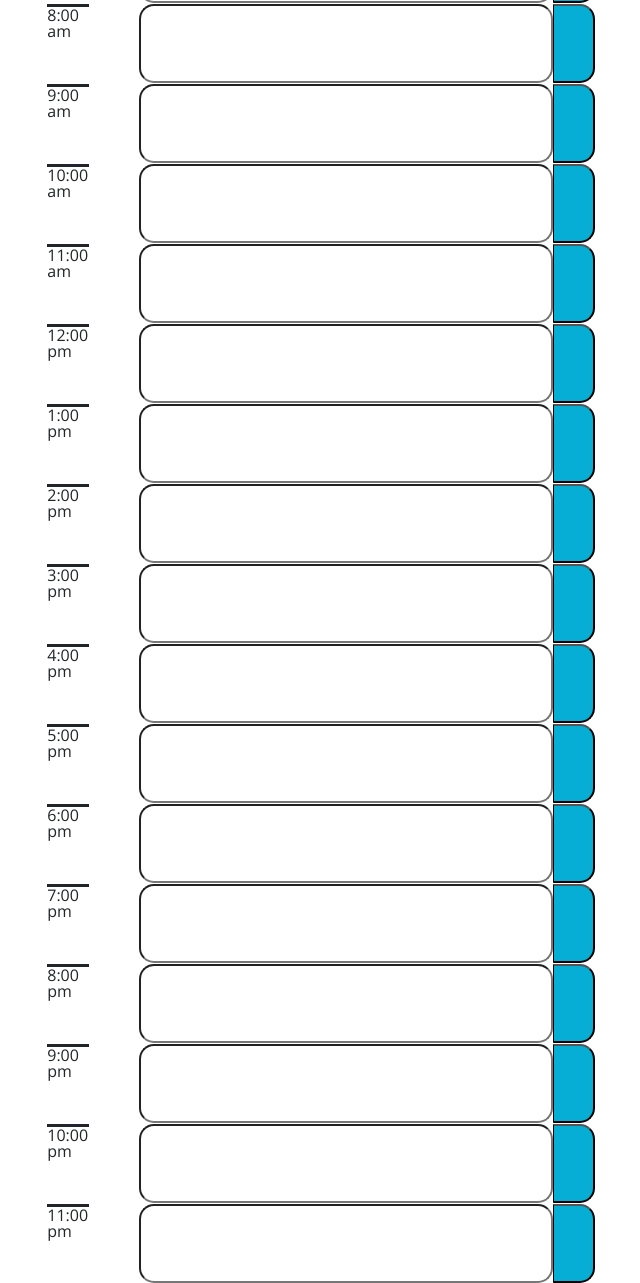
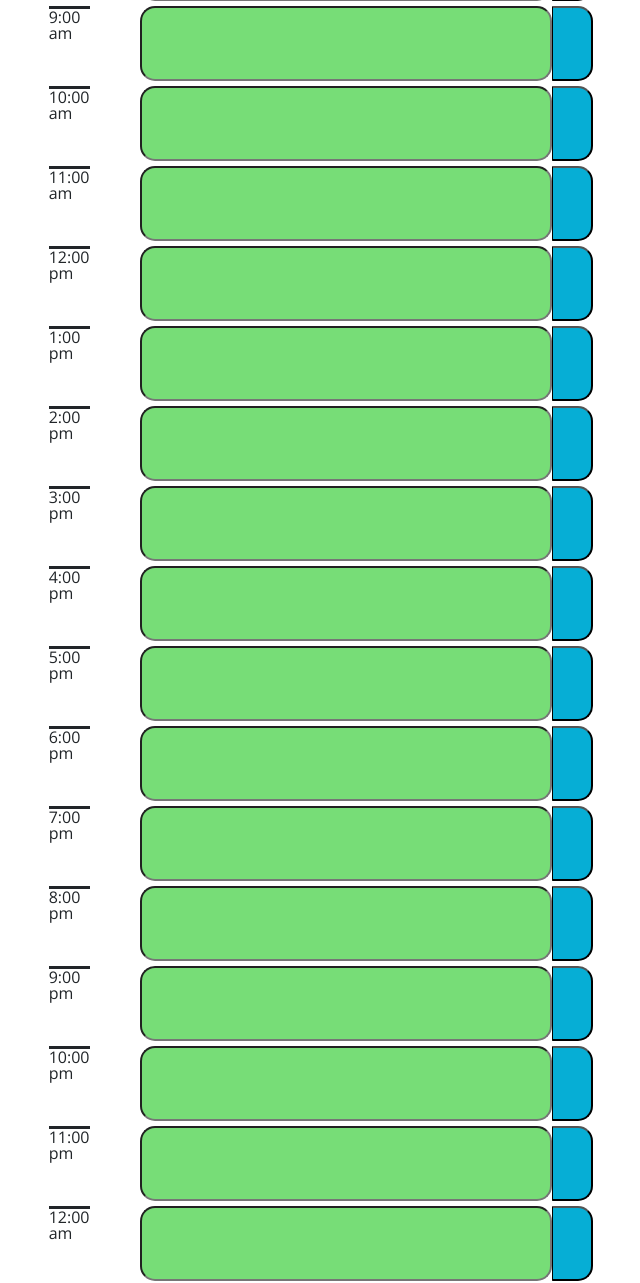
Before and after one commit to ltmccarthy9/Day-planner, a plain HTML site: page index.html in a window 1280 px wide. Shown: the part 1065-2348 px from the top of the page, without its empty margins (319-959 px from the left). Drawn offline with nearby package versions, Linux system fonts and the light colour scheme.

Commit message:
color coding timeblocks

```diff
--- a/assets/script.js
+++ b/assets/script.js
@@ -1,6 +1,7 @@
 $(document).ready(function () {
 
     // Static
+
 
     // The first basic method of Moment.js is the moment() method. Use this to get today's info!
     console.log(moment());
@@ -90,4 +91,46 @@ $(document).ready(function () {
     setInterval(updateSeconds, 1000);
     setInterval(countdown, 1);
 
+    var currentHour = moment().hour();
+    console.log(currentHour);
+    changeColor();
+    function changeColor() {
+        $(".time-block").each(function(){
+            var hour = parseInt($(this).attr("id"));
+            console.log(hour);
+            if (currentHour > hour) {
+                $(this).addClass("past");
+            }else if (currentHour === hour){
+                $(this).removeClass("past");
+                $(this).addClass("present");
+            }else {
+                $(this).removeClass("past");
+                $(this).removeClass("present");
+                $(this).addClass("future");
+            }
+        })
+    }
+
 })
+
+
+//use momentjs to guide conditional coloring of timeblocks
+//OPTIONS:
+    //set all timeblocks to "future(green)" as default
+    // example conditional: if (moment()isBetween(12:00 and 1:00 am))
+ //                                 $hour1 class = present
+ //                         else if (moment()is after 1:00 am)
+//                                  $hour1 class = past
+//                          else  class = future
+ //
+ //
+ // FOR DISPLAYINNG TEXT
+ //  assign text to variable for each hour.  ie: var hour1Text = ...localstorage
+ //  Save this upon click of save button. display it outside of this event
+ //
+ //                    ["11:00"]
+//                    if (moment()isBetween(12:00 and 1:00 am))
+//                                 $hour1 class = present
+//                    else if (moment()is after 1:00 am)
+//                                  $hour1 class = past
+//                    else  class = future
--- a/assets/styles.css
+++ b/assets/styles.css
@@ -30,6 +30,15 @@ body {
     border-radius: 15px;
     width: 60%;
     justify-content: center;
+    padding: 2px;
+  }
+
+  .time-blocks{
+    text-align: left;
+    border-radius: 15px;
+    width: 60%;
+    justify-content: center;
+    padding: 2px;
   }
 
   .row {
--- a/index.html
+++ b/index.html
@@ -31,124 +31,124 @@
       <p id="time"></p>
     </header>
     <div class="container col-xl-12">
-        <div class = "time-block row">
-            <label class = "labs" for="hour1">12:00 am</label><br>
-            <input type="text" name="hour1" class = "time-block">
+        <div class = "time-blocks row">
+            <label class = "labs" for="hours1">1:00 am</label><br>
+            <input type="text" id = "1" name="hours1" class = "time-block">
             <button class="saveBtn"></button>
         </div>
-        <div class = "time-block row">
-            <label class = "labs" for="hour2">1:00 am</label><br>
-            <input type="text" name="hour2" class = "time-block">
+        <div class = "time-blocks row">
+            <label class = "labs" for="hours2">2:00 am</label><br>
+            <input type="text" id = "2" name="hours2" class = "time-block">
             <button class="saveBtn"></button>
         </div>
-        <div class = "time-block row">
-            <label class = "labs" for="hour3">2:00 am</label><br>
-            <input type="text" name="hour3" class = "time-block">
+        <div class = "time-blocks row">
+            <label class = "labs" for="hours3">3:00 am</label><br>
+            <input type="text" id = "3" name="hours3" class = "time-block">
             <button class="saveBtn"></button>
         </div>
-        <div class = "time-block row">
-            <label class = "labs" for="hour4">3:00 am</label><br>
-            <input type="text" name="hour4" class = "time-block">
+        <div class = "time-blocks row">
+            <label class = "labs" for="hours4">4:00 am</label><br>
+            <input type="text" id = "4" name="hours4" class = "time-block">
             <button class="saveBtn"></button>
         </div>
-        <div class = "time-block row">
-            <label class = "labs" for="hour5">4:00 am</label><br>
-            <input type="text" name="hour5" class = "time-block">
+        <div class = "time-blocks row">
+            <label class = "labs" for="hours5">5:00 am</label><br>
+            <input type="text" id = "5" name="hours5" class = "time-block">
             <button class="saveBtn"></button>
         </div>
-        <div class = "time-block row">
-            <label class = "labs" for="hour6">5:00 am</label><br>
-            <input type="text" name="hour6" class = "time-block">
+        <div class = "time-blocks row">
+            <label class = "labs" for="hours6">6:00 am</label><br>
+            <input type="text" id = "6" name="hours6" class = "time-block">
             <button class="saveBtn"></button>
         </div>
-        <div class = "time-block row">
-            <label class = "labs" for="hour7">6:00 am</label><br>
-            <input type="text" name="hour7" class = "time-block">
+        <div class = "time-blocks row">
+            <label class = "labs" for="hours7">7:00 am</label><br>
+            <input type="text" id = "7" name="hours7" class = "time-block">
             <button class="saveBtn"></button>
         </div>
-        <div class = "time-block row">
-            <label class = "labs" for="hour8">7:00 am</label><br>
-            <input type="text" name="hour8" class = "time-block">
+        <div class = "time-blocks row">
+            <label class = "labs" for="hours8">8:00 am</label><br>
+            <input type="text" id = "8" name="hours8" class = "time-block">
             <button class="saveBtn"></button>
         </div>
-        <div class = "time-block row">
-            <label class = "labs" for="hour9">8:00 am</label><br>
-            <input type="text" name="hour9" class = "time-block">
+        <div class = "time-blocks row">
+            <label class = "labs" for="hours9">9:00 am</label><br>
+            <input type="text" id = "9" name="hours9" class = "time-block">
             <button class="saveBtn"></button>
         </div>
-        <div class = "time-block row">
-            <label class = "labs" for="hour9">9:00 am</label><br>
-            <input type="text" name="hour9" class = "time-block">
+        <div class = "time-blocks row">
+            <label class = "labs" for="hours10">10:00 am</label><br>
+            <input type="text" id = "10" name="hours10" class = "time-block">
             <button class="saveBtn"></button>
         </div>
-        <div class = "time-block row">
-            <label class = "labs" for="hour10">10:00 am</label><br>
-            <input type="text" name="hour10" class = "time-block">
+        <div class = "time-blocks row">
+            <label class = "labs" for="hours11">11:00 am</label><br>
+            <input type="text" id = "11" name="hours11" class = "time-block">
             <button class="saveBtn"></button>
         </div>
-        <div class = "time-block row">
-            <label class = "labs" for="hour11">11:00 am</label><br>
-            <input type="text" name="hour11" class = "time-block">
+        <div class = "time-blocks row">
+            <label class = "labs" for="hours12">12:00 pm</label><br>
+            <input type="text" id = "12" name="hours12" class = "time-block">
             <button class="saveBtn"></button>
         </div>
-        <div class = "time-block row">
-            <label class = "labs" for="hour12">12:00 pm</label><br>
-            <input type="text" name="hour12" class = "time-block">
+        <div class = "time-blocks row">
+            <label class = "labs" for="hours13">1:00 pm</label><br>
+            <input type="text" id = "13" name="hours13" class = "time-block">
             <button class="saveBtn"></button>
         </div>
-        <div class = "time-block row">
-            <label class = "labs" for="hour13">1:00 pm</label><br>
-            <input type="text" name="hour13" class = "time-block">
+        <div class = "time-blocks row">
+            <label class = "labs" for="hours14">2:00 pm</label><br>
+            <input type="text" id = "14" name="hours14" class = "time-block">
             <button class="saveBtn"></button>
         </div>
-        <div class = "time-block row">
-            <label class = "labs" for="hour14">2:00 pm</label><br>
-            <input type="text" name="hour14" class = "time-block">
+        <div class = "time-blocks row">
+            <label class = "labs" for="hours15">3:00 pm</label><br>
+            <input type="text" id = "15" name="hours15" class = "time-block">
             <button class="saveBtn"></button>
         </div>
-        <div class = "time-block row">
-            <label class = "labs" for="hour15">3:00 pm</label><br>
-            <input type="text" name="hour15" class = "time-block">
+        <div class = "time-blocks row">
+            <label class = "labs" for="hours16">4:00 pm</label><br>
+            <input type="text" id = "16" name="hours16" class = "time-block">
             <button class="saveBtn"></button>
         </div>
-        <div class = "time-block row">
-            <label class = "labs" for="hour16">4:00 pm</label><br>
-            <input type="text" name="hour16" class = "time-block">
+        <div class = "time-blocks row">
+            <label class = "labs" for="hours17">5:00 pm</label><br>
+            <input type="text" id = "17" name="hours17" class = "time-block">
             <button class="saveBtn"></button>
         </div>
-        <div class = "time-block row">
-            <label class = "labs" for="hour17">5:00 pm</label><br>
-            <input type="text" name="hour17" class = "time-block">
+        <div class = "time-blocks row">
+            <label class = "labs" for="hours18">6:00 pm</label><br>
+            <input type="text" id = "18" name="hours18" class = "time-block">
             <button class="saveBtn"></button>
         </div>
-        <div class = "time-block row">
-            <label class = "labs" for="hour18">6:00 pm</label><br>
-            <input type="text" name="hour18" class = "time-block">
+        <div class = "time-blocks row">
+            <label class = "labs" for="hours19">7:00 pm</label><br>
+            <input type="text" id = "19" name="hours19" class = "time-block">
             <button class="saveBtn"></button>
         </div>
-        <div class = "time-block row">
-            <label class = "labs" for="hour19">7:00 pm</label><br>
-            <input type="text" name="hour19" class = "time-block">
+        <div class = "time-blocks row">
+            <label class = "labs" for="hours20">8:00 pm</label><br>
+            <input type="text" id = "20" name="hours20" class = "time-block">
             <button class="saveBtn"></button>
         </div>
-        <div class = "time-block row">
-            <label class = "labs" for="hour20">8:00 pm</label><br>
-            <input type="text" name="hour20" class = "time-block">
+        <div class = "time-blocks row">
+            <label class = "labs" for="hours21">9:00 pm</label><br>
+            <input type="text" id = "21" name="hours21" class = "time-block">
             <button class="saveBtn"></button>
         </div>
-        <div class = "time-block row">
-            <label class = "labs" for="hour21">9:00 pm</label><br>
-            <input type="text" name="hour21" class = "time-block">
+        <div class = "time-blocks row">
+            <label class = "labs" for="hours22">10:00 pm</label><br>
+            <input type="text" id = "22" name="hours22" class = "time-block">
             <button class="saveBtn"></button>
         </div>
-        <div class = "time-block row">
-            <label class = "labs" for="hour22">10:00 pm</label><br>
-            <input type="text" name="hour22" class = "time-block">
+        <div class = "time-blocks row">
+            <label class = "labs" for="hours23">11:00 pm</label><br>
+            <input type="text" id = "23" name="hours23" class = "time-block">
             <button class="saveBtn"></button>
         </div>
-        <div class = "time-block row">
-            <label class = "labs" for="hour23">11:00 pm</label><br>
-            <input type="text" name="hour23" class = "time-block">
+        <div class = "time-blocks row">
+            <label class = "labs" for="hours24">12:00 am</label><br>
+            <input type="text" id = "24" name="hours24" class = "time-block">
             <button class="saveBtn"></button>
         </div>
     </div>
```
